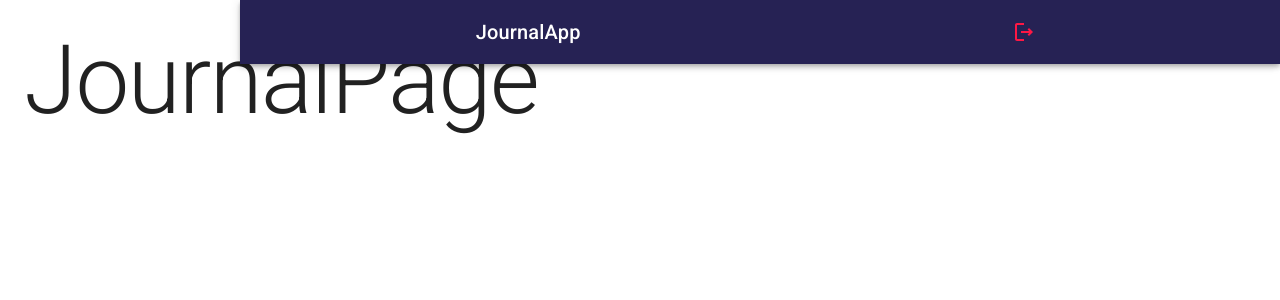
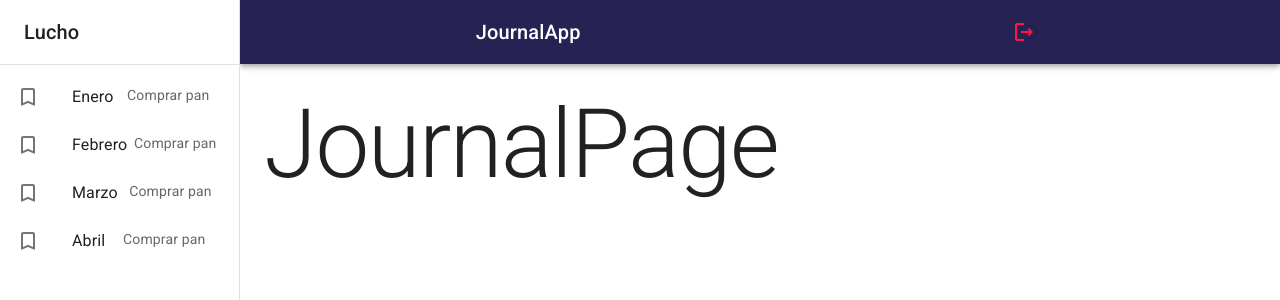
Before and after one commit to lucho-krs/journalApp, a React (Vite) app: page / in a window 1280 px wide. Shown: the top 300 px of the page. Built offline with nearby package versions, Linux system fonts and the light colour scheme.

Commit message:
Se crea sideBar

```diff
--- /dev/null
+++ b/src/journal/components/SideBar.jsx
@@ -0,0 +1,51 @@
+import { TurnedInNot } from '@mui/icons-material'
+import { Divider, Drawer, Grid, List, ListItem, ListItemButton, ListItemIcon, ListItemText, Toolbar, Typography } from '@mui/material'
+import { Box } from '@mui/system'
+
+export const SideBar = ({ drawerWidth = 240 }) => {
+    return (
+        <Box
+            component='nav'
+            sx={{ width: { sm: drawerWidth }, flexShrink: { sm: 0 } }}
+        >
+            <Drawer
+                variant='permanent'
+                open
+                sx={{
+                    display: { xs: 'block' },
+                    '& .MuiDrawer-paper': { boxSizing: 'border-box', width: drawerWidth }
+                }}
+            >
+
+                <Toolbar>
+                    <Typography variant='h6' noWrap component='div'>
+                        Lucho
+                    </Typography>
+                </Toolbar>
+                <Divider />
+
+                <List>
+                    {
+                        ['Enero', 'Febrero', 'Marzo', 'Abril'].map( text => (
+                            <ListItem key={ text } disablePadding>
+                                <ListItemButton>
+
+                                    <ListItemIcon>
+                                        <TurnedInNot />
+                                    </ListItemIcon>
+
+                                    <Grid container>
+                                        <ListItemText primary={ text }/>
+                                        <ListItemText secondary={ 'Comprar pan' }/>
+                                    </Grid>
+
+                                </ListItemButton>
+                            </ListItem>
+                        ))
+                    }
+                </List>
+
+            </Drawer>
+        </Box>
+    )
+}
--- a/src/journal/components/index.js
+++ b/src/journal/components/index.js
@@ -1 +1,2 @@
 export * from './NavBar';
+export * from './SideBar';
--- a/src/journal/layout/JournalLayout.jsx
+++ b/src/journal/layout/JournalLayout.jsx
@@ -1,5 +1,6 @@
+import { Toolbar } from '@mui/material';
 import { Box } from '@mui/system';
-import { NavBar } from '../components/NavBar';
+import { NavBar, SideBar } from '../components/';
 
 const drawerWidth = 240;
 
@@ -10,11 +11,13 @@
         {/* Navbar */}
         <NavBar drawerWidth={ drawerWidth }/>
         {/* Sidebar */}
+        <SideBar drawerWidth={ drawerWidth }/>
 
         <Box
             component='main'
             sx={{ flexGrow: 1, p: 3 }}
         >
+            <Toolbar />
             { children }
         </Box>
 
```
